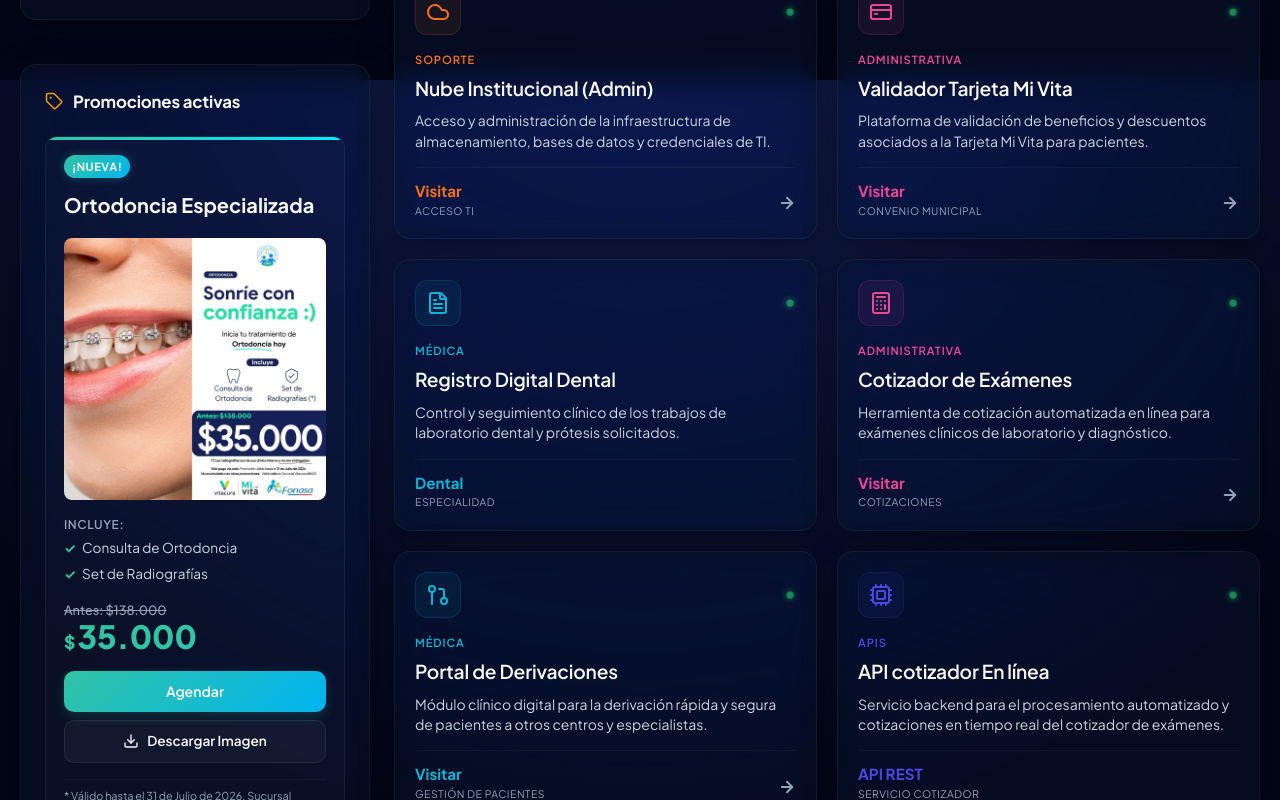
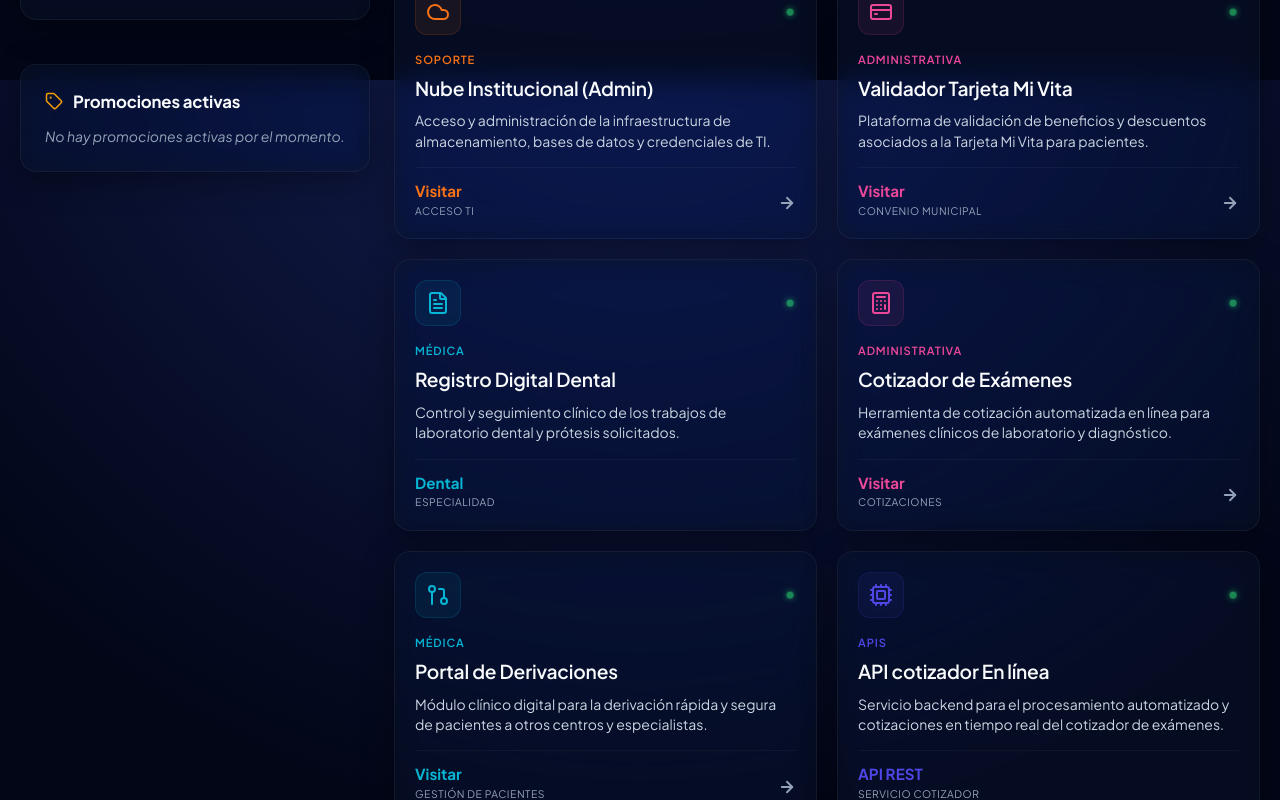
Before and after one commit to njofredev/pt.cl-inicio, a Next.js app: page / in a window 1280 px wide. Shown: the part 720-1520 px from the top of the page. Built offline with nearby package versions, Linux system fonts and the light colour scheme.

Commit message:
chore: deshabilitar promociones activas

```diff
--- a/src/app/page.tsx
+++ b/src/app/page.tsx
@@ -43,7 +43,22 @@
 import promoOrtodoncia from '../assets/promociones-activas/promoOrtodoncia.jpg';
 import promoLimpieza from '../assets/promociones-activas/promoLimpieza.png';
 
-const PROMOTIONS_DATA = [
+interface Promotion {
+  id: string;
+  badge?: string;
+  title: string;
+  image: any;
+  imageDownloadPath: string;
+  downloadFilename: string;
+  includes: string[];
+  priceOld: string;
+  priceCurrent: string;
+  scheduleUrl: string;
+  footerText: string;
+}
+
+const PROMOTIONS_DATA: Promotion[] = [
+  /*
   {
     id: 'ortodoncia',
     badge: '¡Nueva!',
@@ -77,6 +92,7 @@
     scheduleUrl: 'https://ff.healthatom.io/be3WhX',
     footerText: '* Promoción para mayores de 15 años. Sujeto a evaluación clínica. Solo pago vía web. Válido hasta el 31 de Julio de 2026. Excluye pacientes con Diagnóstico de Periodontitis.'
   }
+  */
 ];
 
 const Tooth = ({ size = 20 }: { size?: number }) => (
@@ -859,7 +875,7 @@
   const [isMounted, setIsMounted] = useState<boolean>(false);
   const [isHelpOpen, setIsHelpOpen] = useState<boolean>(false);
   const [activeArticleId, setActiveArticleId] = useState<number | null>(null);
-  const [selectedPromoModal, setSelectedPromoModal] = useState<typeof PROMOTIONS_DATA[0] | null>(null);
+  const [selectedPromoModal, setSelectedPromoModal] = useState<Promotion | null>(null);
 
   useEffect(() => {
     const handleKeyDown = (e: KeyboardEvent) => {
@@ -1089,7 +1105,8 @@
                   Promociones activas
                 </h3>
                 <div className="promotions-content" style={{ display: 'flex', flexDirection: 'column', gap: '16px' }}>
-                  {PROMOTIONS_DATA.map((promo) => (
+                  {PROMOTIONS_DATA.length > 0 ? (
+                    PROMOTIONS_DATA.map((promo) => (
                       <div key={promo.id} className="promo-card glow-card">
                         {promo.badge && <div className="promo-badge">{promo.badge}</div>}
                         <h4 className="promo-title">{promo.title}</h4>
@@ -1151,7 +1168,12 @@
                           <span>{promo.footerText}</span>
                         </div>
                       </div>
-                  ))}
+                    ))
+                  ) : (
+                    <p className="no-promotions">
+                      No hay promociones activas por el momento.
+                    </p>
+                  )}
                 </div>
               </div>
             </aside>
```
Lines whose indentation alone changed are shown as unchanged.
